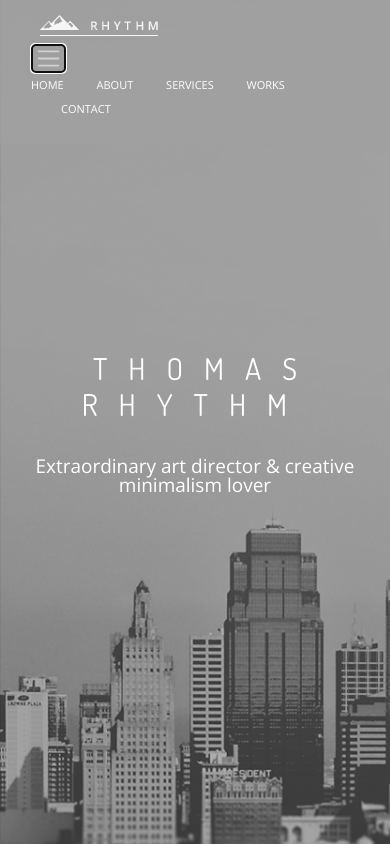
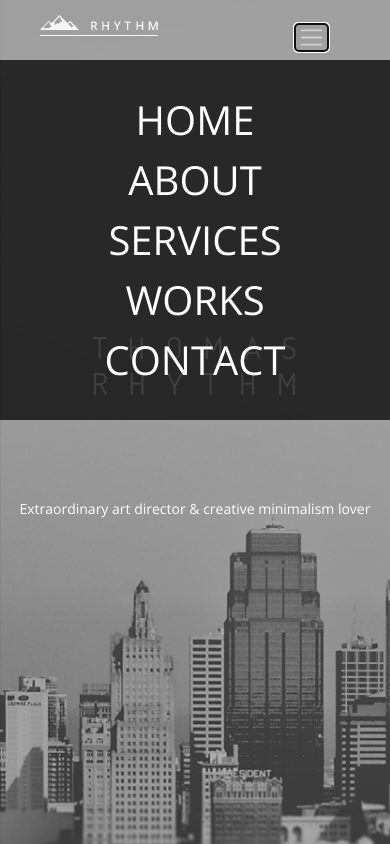
Before and after one commit to WebOleg/Thomas-Rhytm, a plain HTML site: page index.html in a window 390 px wide. Both pictures are taken after a click on the button "Toggle navigation". Shown: the top 844 px of the page. Drawn offline with nearby package versions, Linux system fonts and the light colour scheme.

Commit message:
2020-08-04 FINAL

```diff
--- a/css/style.css
+++ b/css/style.css
@@ -127,13 +127,13 @@ blockquote span{
 	color: #fff;
 }
 
-@media(max-width: 992px){
+@media(max-width: 991px){
 	.default-section{
 		padding: 75px 0;
 	}
 }
 
-@media(max-width: 576px){
+@media(max-width: 575px){
 
 	.default-section{
 		padding: 55px 0;
@@ -160,7 +160,7 @@ blockquote span{
 	z-index: 99;
 }
 
-@media(max-width: 768px){
+@media(max-width: 767px){
 
 	.header{
 	padding: 15px 0;
@@ -172,6 +172,7 @@ blockquote span{
 	}
 }
 
+/* header start */
 
 header::after{
 	content: "";
@@ -208,6 +209,42 @@ nav a:hover{
 	border-top: none;
 }
 
+
+@media(max-width: 767px){
+
+	.navbar{
+		position: static;
+	}
+
+	.navbar-collapse{
+		position: absolute;
+		top: 60px;
+		right: 0;
+		left: 0;
+		padding: 30px;
+		background-color: rgba(0, 0, 0, .75);
+
+	}
+
+	nav{
+		font-size: 40px;
+		line-height: 1.5;
+	}
+
+	nav a + a{
+		margin-left: 0;
+	}
+
+	nav a{
+		display: block;
+		text-align: center;
+	}
+}
+/* header end */
+
+
+/* inner start */
+
 .inner{
 	height: 100vh;
 	background-image: url('../img/bg-image.png');/*поменяй на картинку*/
@@ -236,7 +273,7 @@ nav a:hover{
 	margin-bottom: 100px;
 }
 
-@media(max-width: 919px){
+@media(max-width: 992px){
 
 .inner-content h1{
 	letter-spacing: 1em;
@@ -244,39 +281,30 @@ nav a:hover{
 	}
 }
 
-@media(max-width: 768px){
-
-.inner-content h1{
-	letter-spacing: 1em;
-	text-indent: 1em;
-	}
-}
-
-@media(max-width: 771px){
-
-	.inner-content h1{
-		letter-spacing: 1em;
-		text-indent: 1em;
-	}
-}
-
-@media (max-width: 624px) {
+@media(max-width: 767px){
 
 .inner-content h1{
 	letter-spacing: .7em;
 	text-indent: .7em;
-		margin-bottom: 35px;
 	}
 }
 
-@media (max-width: 576px) {
+@media(max-width: 575px){
 
 .inner-content h1{
-		letter-spacing: .7em;
-		text-indent: .7em;
-		margin-bottom: 35px;
+	text-indent: 0;
+	margin-left: 20px;
 	}
+
+.inner-content .description{
+  margin: 0 10px;
+  text-align: center;
+  font-size: 14px;
 }
+
+}
+
+/* inner end */
 
 .about-studio-text{
 	margin-bottom: 105px;
@@ -284,6 +312,10 @@ nav a:hover{
 
 .team-card-img{
 	position: relative;
+}
+
+.our-team .team-card-img img{
+	width: 100%;
 }
 
 .team-card-img:hover .team-card-skills{
@@ -354,25 +386,14 @@ nav a:hover{
 	font-size: 12px;
 }
 
-@media(max-width: 768px){
+@media(max-width: 991px){
 
-.our-team .team-card-img img{
-	width: 100%;
-}
-
-body > main > section.about-studio.default-section > div > div.our-team > div > div:nth-child(1) > div > div.team-card-info.uppercase.text-center > p.team-card-role{
-	margin-bottom: 10px;
-}
-
-body > main > section.about-studio.default-section > div > div.our-team > div > div:nth-child(2) > div > div.team-card-info.uppercase.text-center > p.team-card-role{
-	margin-bottom: 10px;
-}
-
-body > main > section.about-studio.default-section > div > div.about-studio-text > div > div:nth-child(2) > p{
+.our-team .team-card-role{
 	margin-bottom: 10px;
 }
 
 }
+
 
 
 /* services start */
@@ -441,14 +462,14 @@ section.services{
 }
 
 
-@media(max-width: 992px){
+@media(max-width: 991px){
 
 	.imac img{
-		transform: translate(0, -120px);
+		transform: translate(0, -90px);
 	}
 }
 
-@media(max-width: 768px){
+@media(max-width: 767px){
 
 	.imac img{
 		display: none;
@@ -709,6 +730,11 @@ section.what-say{
 
 
 /* Latest-news style */
+
+.Latest-News .hover-img{
+	width: 100%;
+}
+
 .Latest-News h2{
 	color: #111;
 	display: inline-block;
@@ -970,13 +996,19 @@ width: 50%;
  	background-color: #111111;
 }
 
-@media(max-width: 992px){
+@media(max-width: 1199px){
 	.contact-section .contact-info-item-text span{
 		font-size: 11px;
 	}
 }
 
-@media(max-width: 576px){
+@media(max-width: 991px){
+	.contact-section .contact-info-item-text span{
+		font-size: 11px;
+	}
+}
+
+@media(max-width: 575px){
 
 	.contact-section .contact-info-item-text span{
 		font-size: 8px;
```
Lines whose indentation alone changed are shown as unchanged.
